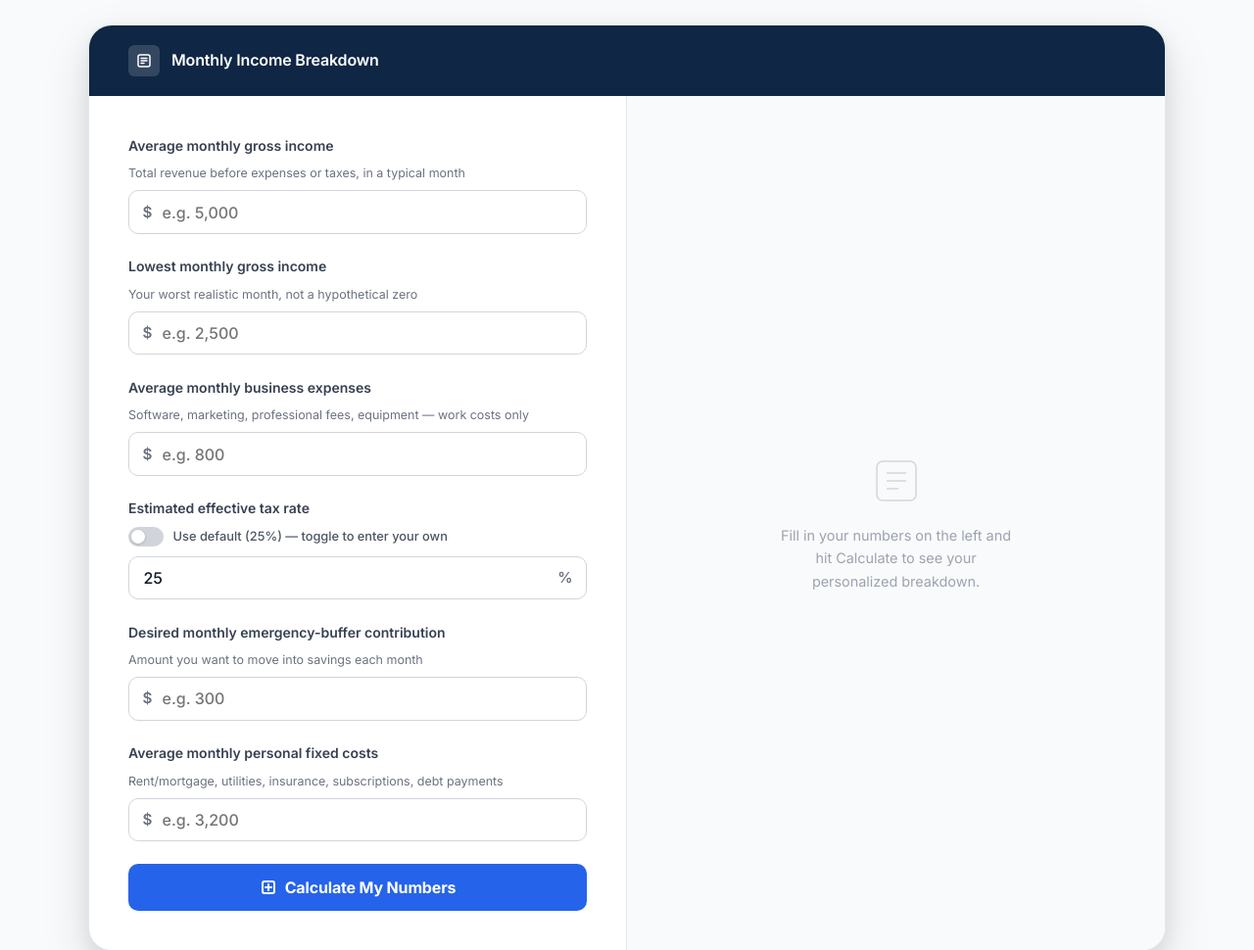
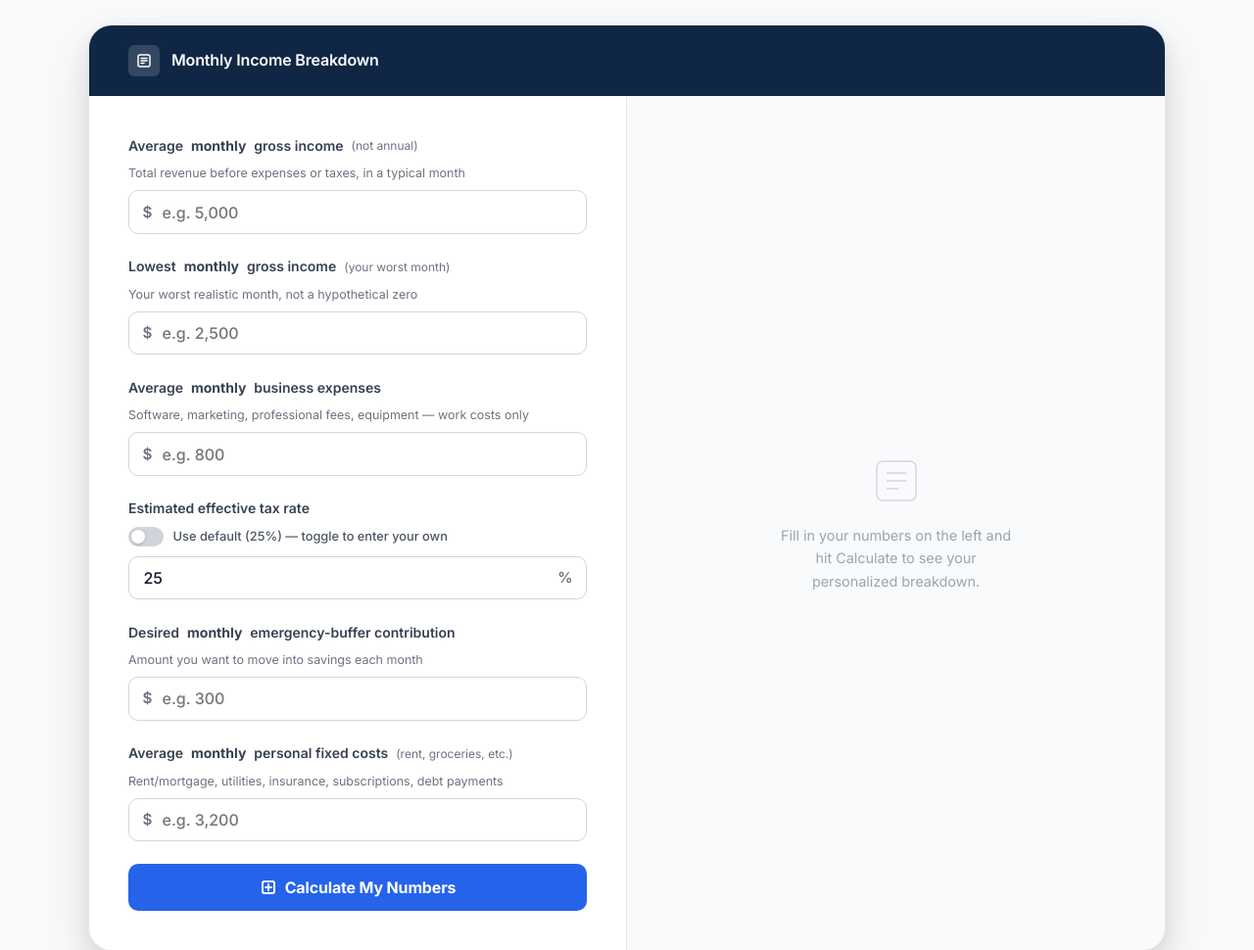
Before and after one commit to Ralph-AI-2026/irregular-income-calculator, a website: page index.html in a window 1280 px wide. Shown: the part 980-1950 px from the top of the page at 98% size. Drawn offline with Linux system fonts and the light colour scheme.

Commit message:
fix: make monthly labels clearer to prevent annual input mistake

```diff
--- a/index.html
+++ b/index.html
@@ -1270,7 +1270,7 @@
 
             <div class="field-group">
               <label class="field-label" for="avgIncome">
-                Average monthly gross income
+                Average <strong>monthly</strong> gross income <span style="font-weight:400;color:#6b7280;font-size:12px;">(not annual)</span>
               </label>
               <p class="field-hint">Total revenue before expenses or taxes, in a typical month</p>
               <div class="input-wrap">
@@ -1282,7 +1282,7 @@
 
             <div class="field-group">
               <label class="field-label" for="lowIncome">
-                Lowest monthly gross income
+                Lowest <strong>monthly</strong> gross income <span style="font-weight:400;color:#6b7280;font-size:12px;">(your worst month)</span>
               </label>
               <p class="field-hint">Your worst realistic month, not a hypothetical zero</p>
               <div class="input-wrap">
@@ -1294,7 +1294,7 @@
 
             <div class="field-group">
               <label class="field-label" for="bizExpenses">
-                Average monthly business expenses
+                Average <strong>monthly</strong> business expenses
               </label>
               <p class="field-hint">Software, marketing, professional fees, equipment — work costs only</p>
               <div class="input-wrap">
@@ -1324,7 +1324,7 @@
 
             <div class="field-group">
               <label class="field-label" for="buffer">
-                Desired monthly emergency-buffer contribution
+                Desired <strong>monthly</strong> emergency-buffer contribution
               </label>
               <p class="field-hint">Amount you want to move into savings each month</p>
               <div class="input-wrap">
@@ -1336,7 +1336,7 @@
 
             <div class="field-group">
               <label class="field-label" for="fixedCosts">
-                Average monthly personal fixed costs
+                Average <strong>monthly</strong> personal fixed costs <span style="font-weight:400;color:#6b7280;font-size:12px;">(rent, groceries, etc.)</span>
               </label>
               <p class="field-hint">Rent/mortgage, utilities, insurance, subscriptions, debt payments</p>
               <div class="input-wrap">
```
